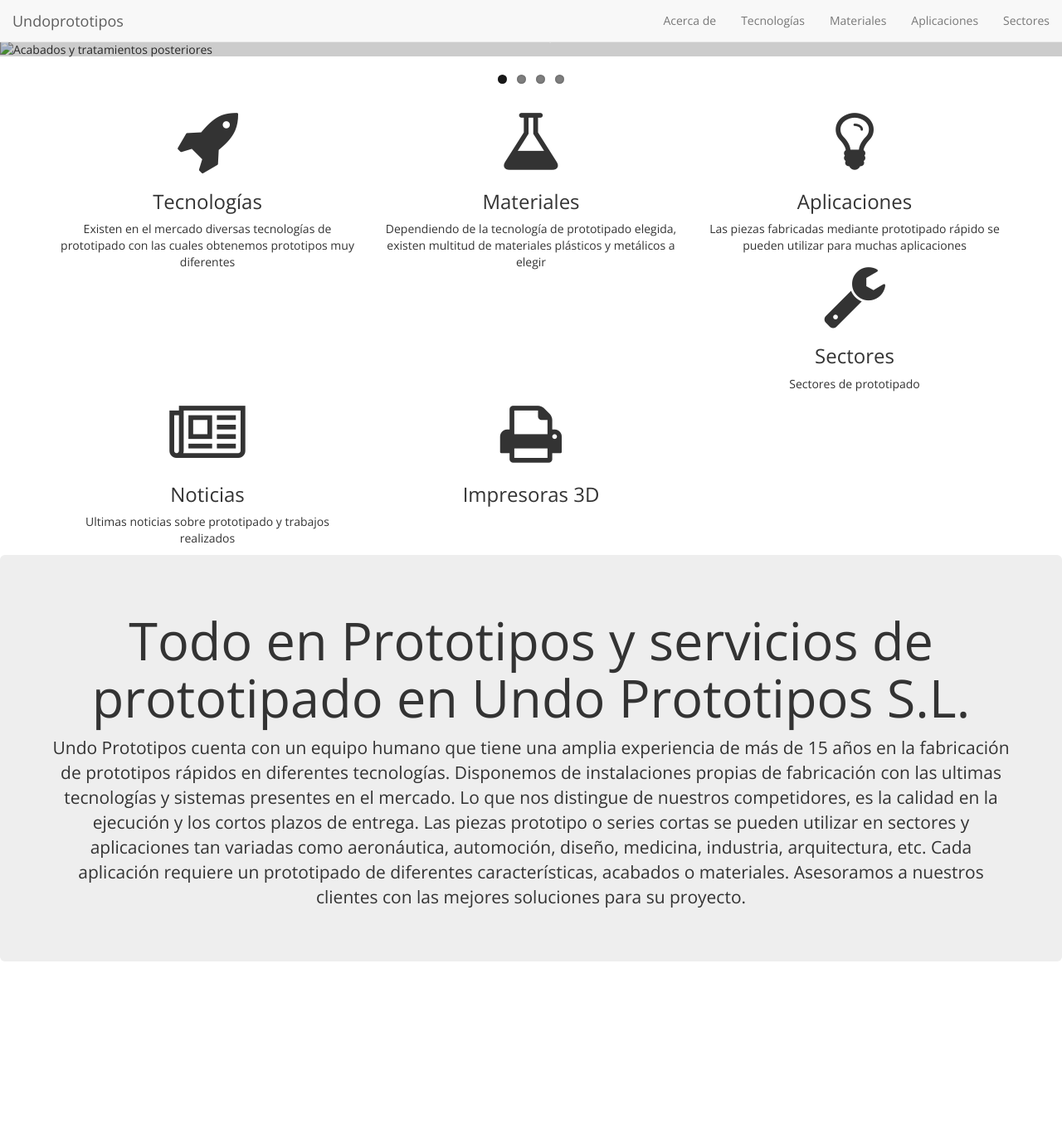
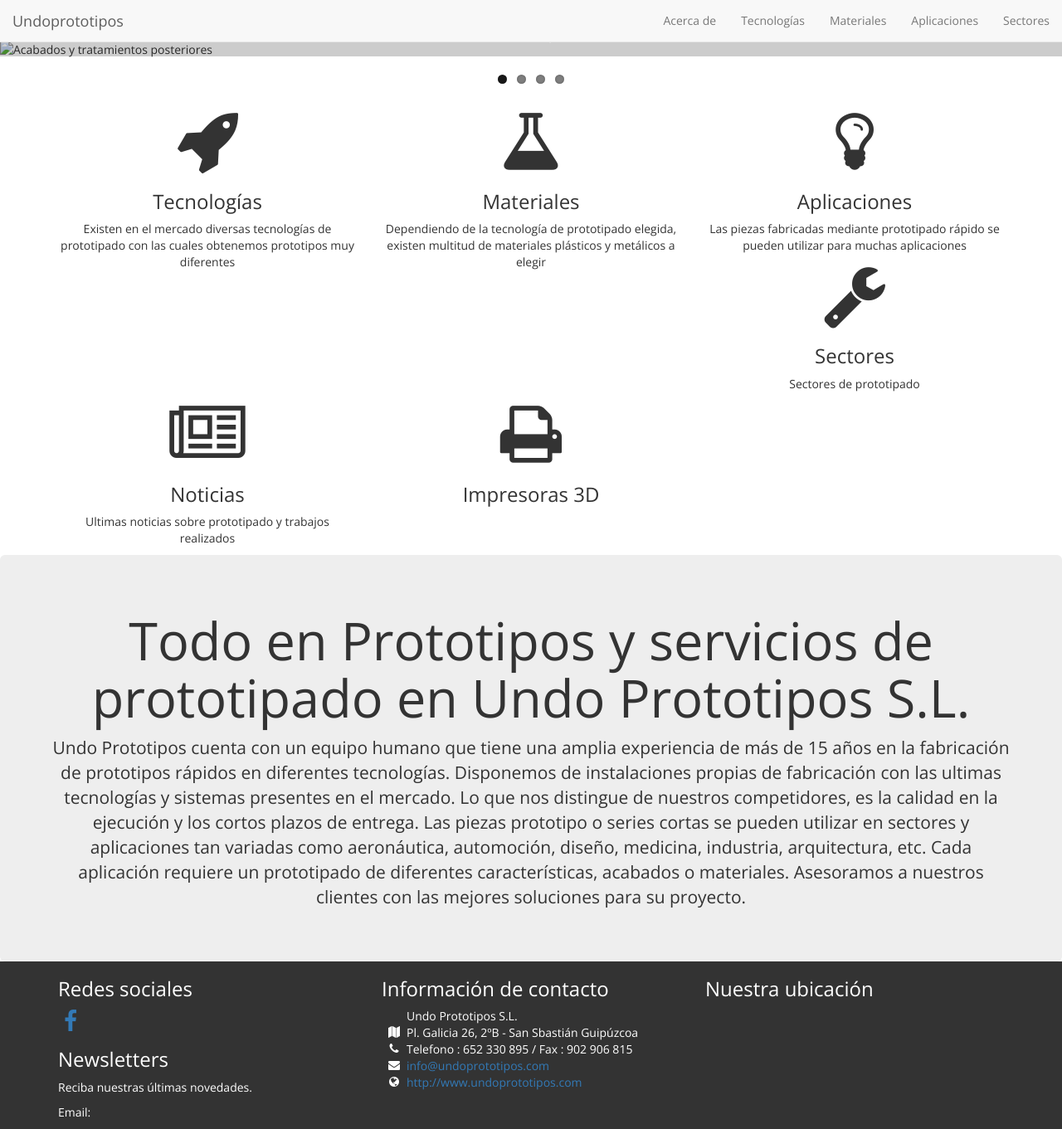
Before and after one commit to undoprototipos/undoprototipos.github.io, a Jekyll site: the page built from index.html, in a window 1280 px wide and 1361 px high. Shown: the whole window at 83% size. Built offline with Jekyll 4.4.1, drawn with Linux system fonts in a browser that asks for light colours; the list of posts is cut into pages by our own code.

Commit message:
Añado el pie

```diff
--- a/_config.yml
+++ b/_config.yml
@@ -1,14 +1,15 @@
 # Site settings
 title: Undoprototipos
-email: your-email@domain.com
+email: info@undoprototipos.com
 description: > # this means to ignore newlines until "baseurl:"
   Write an awesome description for your new site here. You can edit this
   line in _config.yml. It will appear in your document head meta (for
   Google search results) and in your feed.xml site description.
 baseurl: "" # the subpath of your site, e.g. /blog/
-url: "http://yourdomain.com" # the base hostname & protocol for your site
+url: "http://www.undoprototipos.com" # the base hostname & protocol for your site
 twitter_username: jekyllrb
 github_username:  jekyll
+facebook_username: undo.prototipos
 
 paginate: 1
 
--- a/_includes/footer.html
+++ b/_includes/footer.html
@@ -1,55 +1,56 @@
 <footer class="site-footer">
+<div class="container">
+	<div class="row">
 
-  <div class="wrapper">
-
-    <h2 class="footer-heading">{{ site.title }}</h2>
-
-    <div class="footer-col-wrapper">
-      <div class="footer-col  footer-col-1">
-        <ul class="contact-list">
-          <li>{{ site.title }}</li>
-          <li><a href="mailto:{{ site.email }}">{{ site.email }}</a></li>
-        </ul>
-      </div>
-
-      <div class="footer-col  footer-col-2">
-        <ul class="social-media-list">
-          {% if site.github_username %}
-          <li>
-            <a href="https://github.com/{{ site.github_username }}">
-              <span class="icon  icon--github">
-                <svg viewBox="0 0 16 16">
-                  <path fill="#828282" d="M7.999,0.431c-4.285,0-7.76,3.474-7.76,7.761 c0,3.428,2.223,6.337,5.307,7.363c0.388,0.071,0.53-0.168,0.53-0.374c0-0.184-0.007-0.672-0.01-1.32 c-2.159,0.469-2.614-1.04-2.614-1.04c-0.353-0.896-0.862-1.135-0.862-1.135c-0.705-0.481,0.053-0.472,0.053-0.472 c0.779,0.055,1.189,0.8,1.189,0.8c0.692,1.186,1.816,0.843,2.258,0.645c0.071-0.502,0.271-0.843,0.493-1.037 C4.86,11.425,3.049,10.76,3.049,7.786c0-0.847,0.302-1.54,0.799-2.082C3.768,5.507,3.501,4.718,3.924,3.65 c0,0,0.652-0.209,2.134,0.796C6.677,4.273,7.34,4.187,8,4.184c0.659,0.003,1.323,0.089,1.943,0.261 c1.482-1.004,2.132-0.796,2.132-0.796c0.423,1.068,0.157,1.857,0.077,2.054c0.497,0.542,0.798,1.235,0.798,2.082 c0,2.981-1.814,3.637-3.543,3.829c0.279,0.24,0.527,0.713,0.527,1.437c0,1.037-0.01,1.874-0.01,2.129 c0,0.208,0.14,0.449,0.534,0.373c3.081-1.028,5.302-3.935,5.302-7.362C15.76,3.906,12.285,0.431,7.999,0.431z"/>
-                </svg>
-              </span>
-
-              <span class="username">{{ site.github_username }}</span>
-            </a>
-          </li>
-          {% endif %}
-
-          {% if site.twitter_username %}
-          <li>
-            <a href="https://twitter.com/{{ site.twitter_username }}">
-              <span class="icon  icon--twitter">
-                <svg viewBox="0 0 16 16">
-                  <path fill="#828282" d="M15.969,3.058c-0.586,0.26-1.217,0.436-1.878,0.515c0.675-0.405,1.194-1.045,1.438-1.809
-                  c-0.632,0.375-1.332,0.647-2.076,0.793c-0.596-0.636-1.446-1.033-2.387-1.033c-1.806,0-3.27,1.464-3.27,3.27 c0,0.256,0.029,0.506,0.085,0.745C5.163,5.404,2.753,4.102,1.14,2.124C0.859,2.607,0.698,3.168,0.698,3.767 c0,1.134,0.577,2.135,1.455,2.722C1.616,6.472,1.112,6.325,0.671,6.08c0,0.014,0,0.027,0,0.041c0,1.584,1.127,2.906,2.623,3.206 C3.02,9.402,2.731,9.442,2.433,9.442c-0.211,0-0.416-0.021-0.615-0.059c0.416,1.299,1.624,2.245,3.055,2.271 c-1.119,0.877-2.529,1.4-4.061,1.4c-0.264,0-0.524-0.015-0.78-0.046c1.447,0.928,3.166,1.469,5.013,1.469 c6.015,0,9.304-4.983,9.304-9.304c0-0.142-0.003-0.283-0.009-0.423C14.976,4.29,15.531,3.714,15.969,3.058z"/>
-                </svg>
-              </span>
-
-              <span class="username">{{ site.twitter_username }}</span>
+      <div class="col-md-4">
+				<h3>Redes sociales</h3>
+        <ul class="fa-ul social-media-list">
+          {% if site.facebook_username %}
+          <li class="fa-li">
+						<a href="https://es-la.facebook.com/{{ site.facebook_username }}">
+						  <i class="fa fa-facebook"></i>
             </a>
           </li>
           {% endif %}
         </ul>
+
+				<h3>Newsletters</h3>
+				<p>Reciba nuestras últimas novedades.</p>
+				<p>Email:</p>
       </div>
 
-      <div class="footer-col  footer-col-3">
-        <p class="text">{{ site.description }}</p>
-      </div>
-    </div>
+			<div class="col-md-4">
 
-  </div>
+				<h3>Información de contacto</h3>
+				<ul class="fa-ul">
+					<li>Undo Prototipos S.L.</li>
+					<li>
+						<i class="fa fa-map fa-li"></i>
+						Pl. Galicia 26, 2ºB - San Sbastián Guipúzcoa
+					</li>
+					<li>
+					<i class="fa fa-phone fa-li"></i>
+					Telefono : 652 330 895 / Fax : 902 906 815
+					</li>
+					<li>
+					<i class="fa fa-envelope fa-li"></i>
+					<a href="mailto:{{ site.email }}">{{ site.email }}</a>
+					</li>
+					<li>
+					<i class="fa fa-globe fa-li"></i>
+					<a href="{{ site.url }}">{{ site.url }}</a>
+					</li>
+				</ul>
+
+			</div>
+
+			<div class="col-md-4">
+
+				<h3>Nuestra ubicación</h3>
+
+			</div>
+
+  	</div>
+	</div>
 
 </footer>
--- a/_layouts/default.html
+++ b/_layouts/default.html
@@ -13,6 +13,8 @@
 			</div>
 		</div>
 
+		{% include footer.html %}
+
 		{% include foot.html %}
 
   </body>
--- a/_sass/_custom.scss
+++ b/_sass/_custom.scss
@@ -5,6 +5,12 @@
 
 aside.jumbotron {
 	text-align: center;
+	margin-bottom: 0;
+}
+
+footer.site-footer {
+	background-color: #333;
+	color: white;
 }
 
 article.excerpt {
@@ -61,7 +67,7 @@
 
 	}
 	[class*="fa-"]:hover {
-		color: #24a159 !important;
+		color: #184682 !important;
 		-webkit-transform:rotate(360deg);
 		-moz-transform:rotate(360deg);
 		-o-transform:rotate(360deg);
@@ -69,3 +75,8 @@
 
 	}
 }
+.social-media-list {
+	.fa {
+		font-size: 2em;
+	}
+}
```
